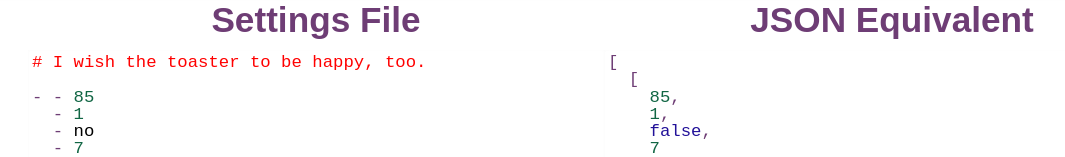
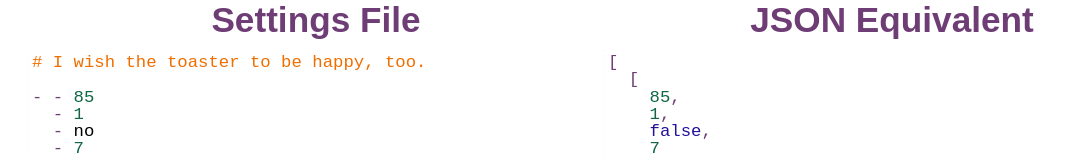
Before and after one commit to espadrine/dotset, a website: page index.html in a window 1280 px wide. Shown: the top 157 px of the page, without its empty margins (36-1101 px from the left). Drawn offline with Linux system fonts and the light colour scheme.

Commit message:
Hack to make comments less red.

```diff
--- a/index.html
+++ b/index.html
@@ -9,6 +9,7 @@
     color: #6e3d75;
     font-size: 1.1em;
   }
+  span.cm-error { color: #ee6e00 !important; }
   html { font-family: sans-serif; }
   .CodeMirror {
     height: calc(100% - 50px);
```
